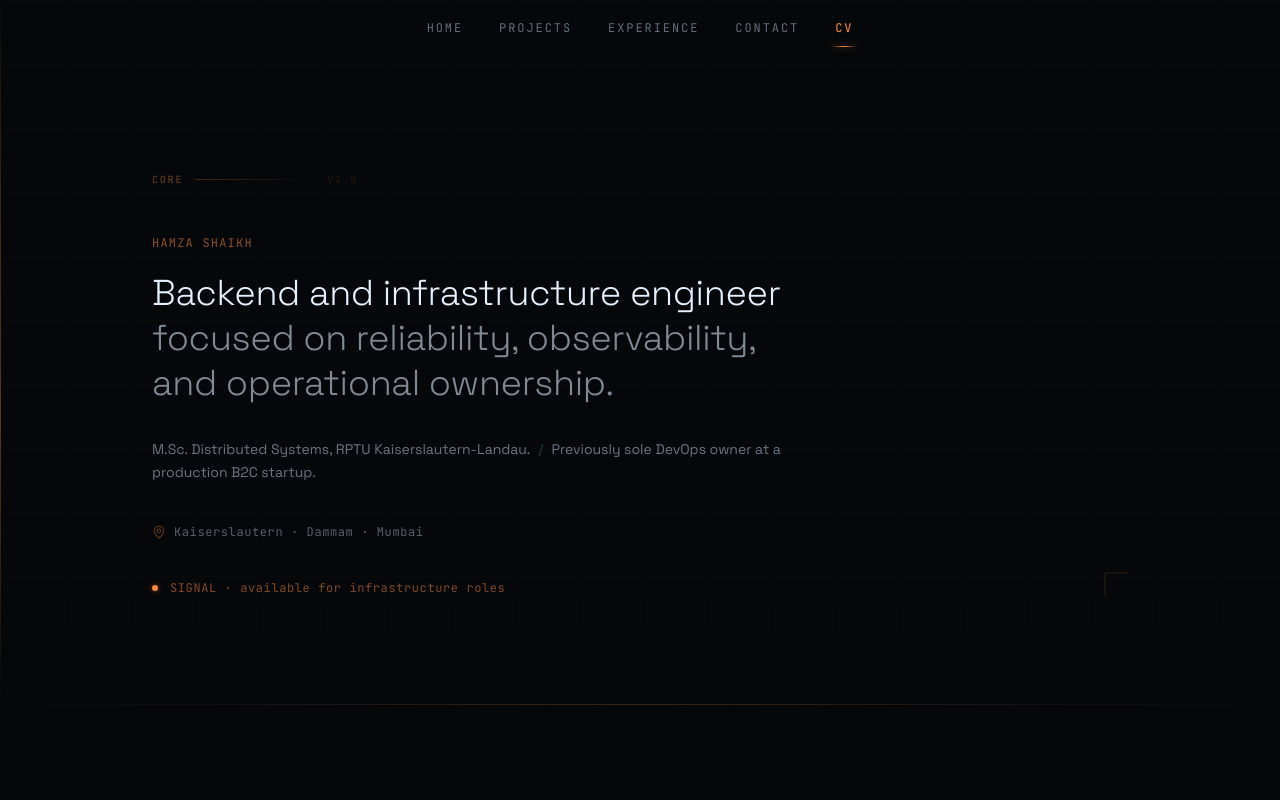
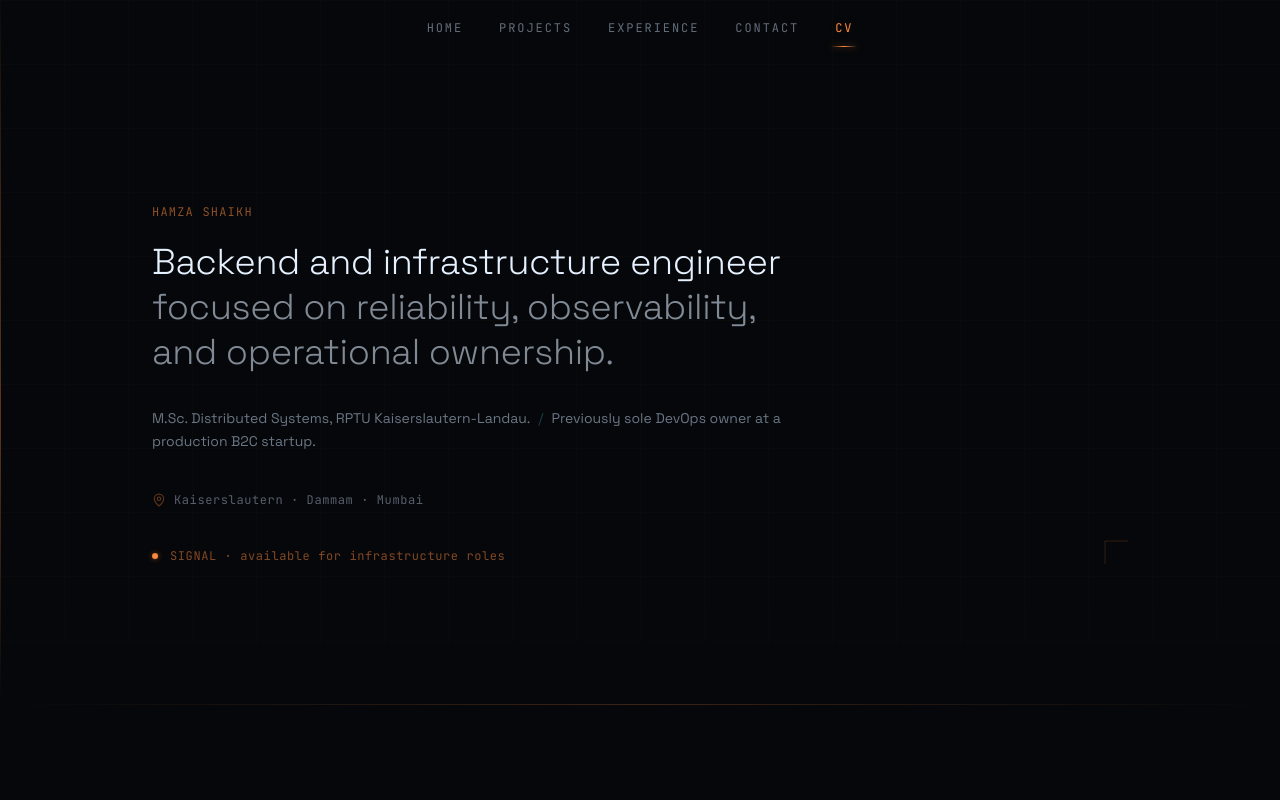
Before and after one commit to Raynzler/Portfolio, a Next.js app: page / in a window 1280 px wide. Shown: the top 800 px of the page. Built offline with nearby package versions, Linux system fonts and the light colour scheme.

Commit message:
feat: version removed

```diff
--- a/components/landing.tsx
+++ b/components/landing.tsx
@@ -40,28 +40,6 @@ export function Landing() {
 
       <div className="relative max-w-5xl mx-auto px-6 pt-28 pb-12 w-full">
 
-        {/* ── Subsystem boot header ──────────────────────────────────────── */}
-        <motion.div
-          initial={{ opacity: 0 }}
-          animate={{ opacity: 1 }}
-          transition={{ duration: 0.4, delay: 0.05 }}
-          className="flex items-center gap-3 mb-12"
-        >
-          <span className="subsystem-label">
-            CORE
-          </span>
-          <span
-            className="h-px flex-1"
-            style={{
-              background:
-                "linear-gradient(to right, rgba(var(--mode-rgb), 0.25), transparent)",
-              maxWidth: "120px",
-            }}
-          />
-          <span className="subsystem-label" style={{ opacity: 0.3 }}>
-            v2.0
-          </span>
-        </motion.div>
 
         {/* ── Main identity block ────────────────────────────────────────── */}
         <motion.div
```
